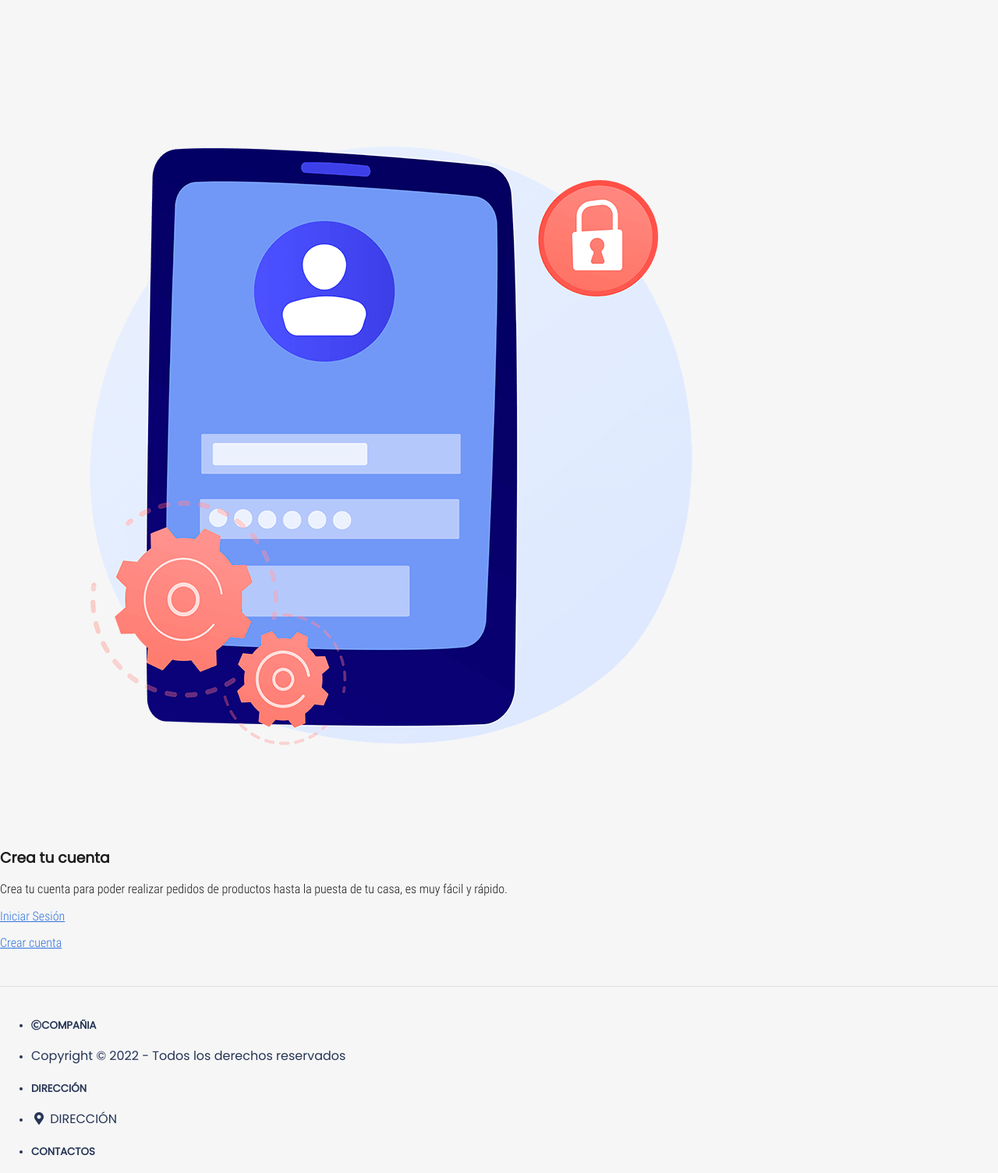
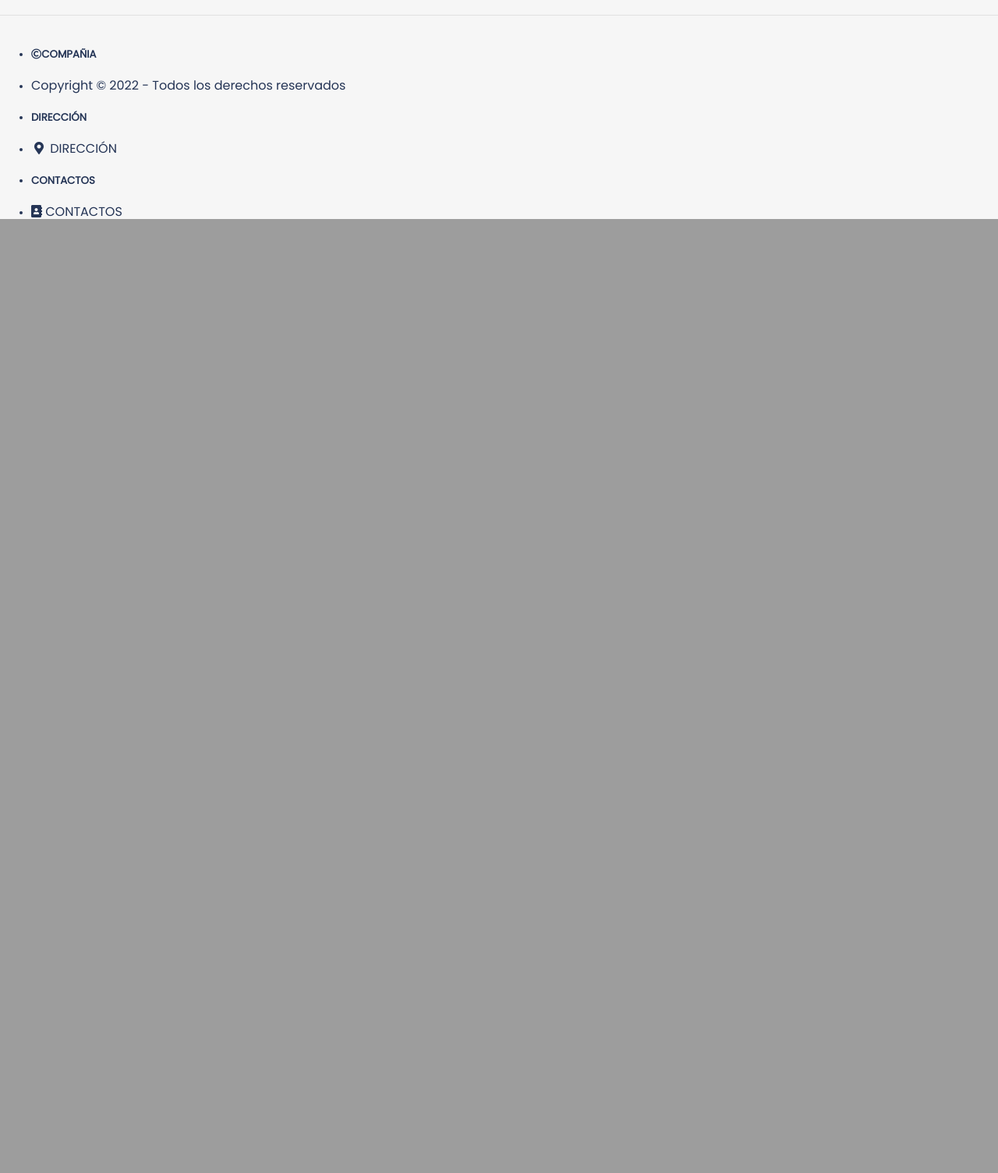
Before and after one commit to jhamil009/SistemaWebVENBI, a CodeIgniter app: page /database/ in a window 1280 px wide. Shown: the part 3559-5064 px from the top of the page at 78% size. After the commit the page ends 3840 px from the top, so only its background shows below. Run offline with CodeIgniter, Linux system fonts and the light colour scheme; data that the repository does not hold is empty; some libraries are stand-ins or nearby versions.

Commit message:
Modificacion del archivo web-index.php

```diff
--- a/application/views/web-index.php
+++ b/application/views/web-index.php
@@ -74,28 +74,3 @@
         </dir>
     </div>
 </div>
-
-<?php if(!$this->session->userdata('login')) { ?>
-<div class="container container-web-page">
-    <div class="row justify-content-md-center">
-        <div class="col-12 col-md-6">
-            <figure class="full-box">
-                <img src="<?php echo base_url(); ?>externo/assets/img/registration.png" alt="registration_company" class="img-fluid">
-            </figure>
-        </div>
-        <div class="w-100"></div>
-        <div class="col-12 col-md-6">
-            <h3 class="text-center text-uppercase poppins-regular font-weight-bold">Crea tu cuenta</h3>
-            <p class="text-justify">
-                Crea tu cuenta para poder realizar pedidos de productos hasta la puesta de tu casa, es muy fácil y rápido.
-            </p>
-             <p class="text-center">
-                <a href="<?php echo base_url(); ?>index.php/cliente/index" class="btn btn-primary">Iniciar Sesión</a>
-            </p>
-            <p class="text-center">
-                <a href="<?php echo base_url(); ?>index.php/cliente/agregarUsuario" class="btn btn-primary">Crear cuenta</a>
-            </p>
-        </div>
-    </div>
-</div>
-<?php } ?>
```
